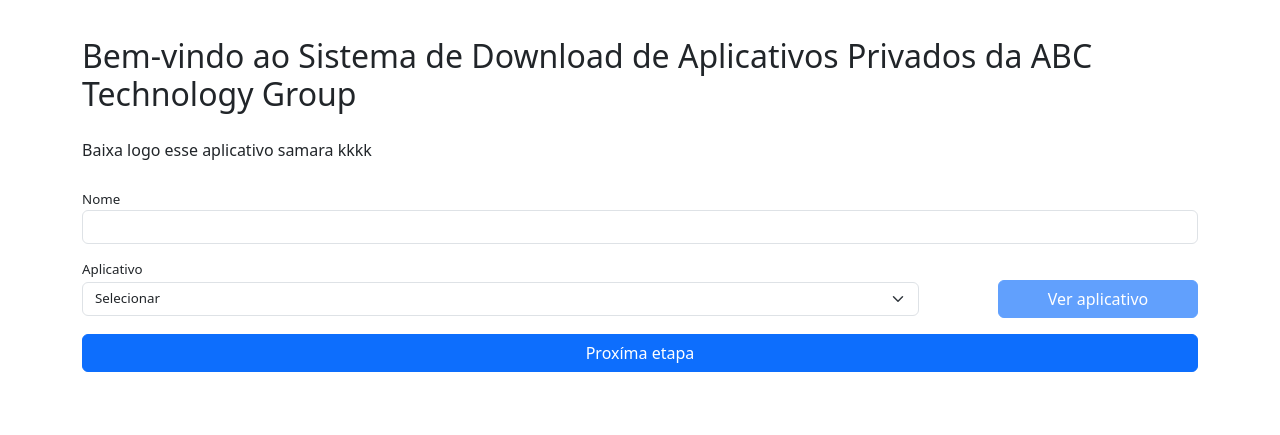
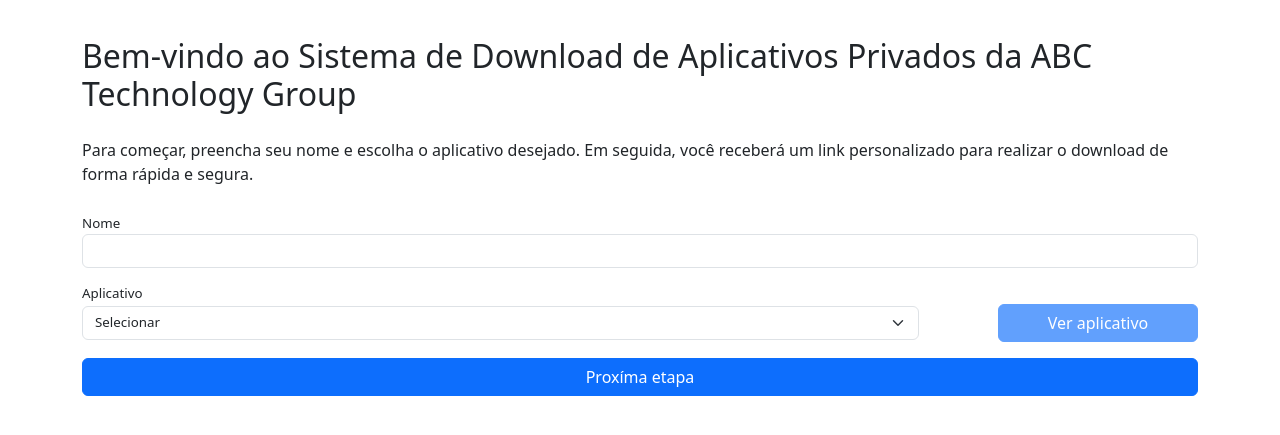
Before and after one commit to Ezequiel-Front-End/download-application-private-abctech, a plain HTML site: page index.html in a window 1280 px wide. Shown: the part 99-534 px from the top of the page. Drawn offline with nearby package versions, Linux system fonts and the light colour scheme; some packages are replaced by stand-ins of ours; a script that the page names is missing.

Commit message:
feat: alterando os codigos de download

```diff
--- a/index.html
+++ b/index.html
@@ -29,8 +29,7 @@
         <h2>Bem-vindo ao Sistema de Download de Aplicativos Privados da ABC Technology Group</h2>
 
         <p class="mt-4 mb-4">
-            Baixa logo esse aplicativo samara kkkk
-            <!-- Para começar, preencha seu nome e escolha o aplicativo desejado. Em seguida, você receberá um link personalizado para realizar o download de forma rápida e segura.  -->
+            Para começar, preencha seu nome e escolha o aplicativo desejado. Em seguida, você receberá um link personalizado para realizar o download de forma rápida e segura.
         </p>
 
         <label for="name">Nome</label>
```
